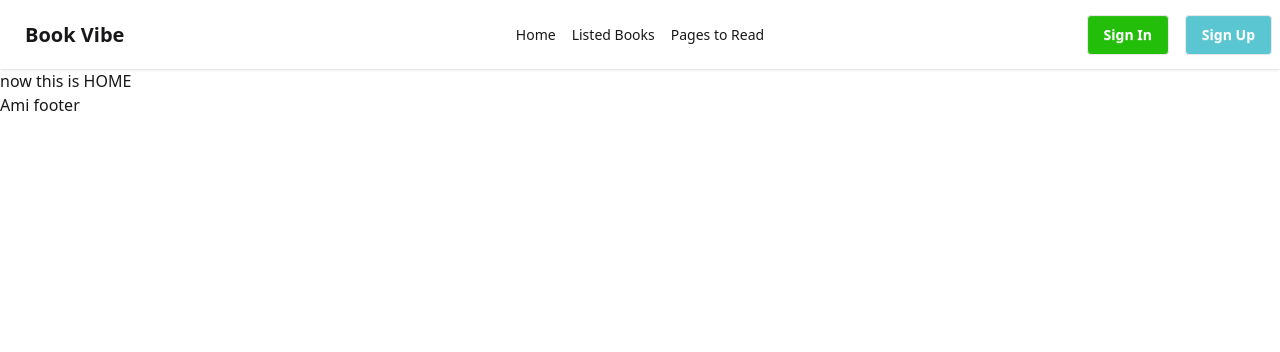
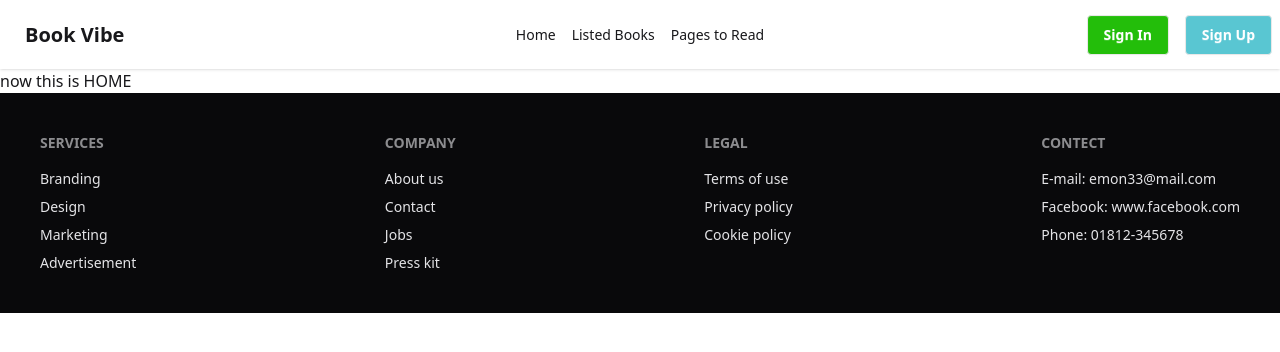
Before and after one commit to mohammademon393/react-book-vibe, a React (Vite) app: page / in a window 1280 px wide. Shown: the top 352 px of the page. Built offline with nearby package versions, Linux system fonts and the light colour scheme.

Commit message:
A awesome Footer added

```diff
--- a/src/Component/Footer/Footer.jsx
+++ b/src/Component/Footer/Footer.jsx
@@ -2,9 +2,34 @@ import React from 'react';
 
 const Footer = () => {
     return (
-        <div>
-            <h1>Ami footer</h1>
-        </div>
+      <footer className="footer sm:footer-horizontal bg-neutral text-neutral-content p-10 flex justify-between">
+        <nav>
+          <h6 className="footer-title">Services</h6>
+          <a className="link link-hover">Branding</a>
+          <a className="link link-hover">Design</a>
+          <a className="link link-hover">Marketing</a>
+          <a className="link link-hover">Advertisement</a>
+        </nav>
+        <nav>
+          <h6 className="footer-title">Company</h6>
+          <a className="link link-hover">About us</a>
+          <a className="link link-hover">Contact</a>
+          <a className="link link-hover">Jobs</a>
+          <a className="link link-hover">Press kit</a>
+        </nav>
+        <nav>
+          <h6 className="footer-title">Legal</h6>
+          <a className="link link-hover">Terms of use</a>
+          <a className="link link-hover">Privacy policy</a>
+          <a className="link link-hover">Cookie policy</a>
+        </nav>
+        <nav>
+          <h6 className="footer-title">Contect</h6>
+          <a className="link link-hover">E-mail: emon33@mail.com</a>
+          <a className="link link-hover">Facebook: www.facebook.com</a>
+          <a className="link link-hover">Phone: 01812-345678</a>
+        </nav>
+      </footer>
     );
 };
 
```
